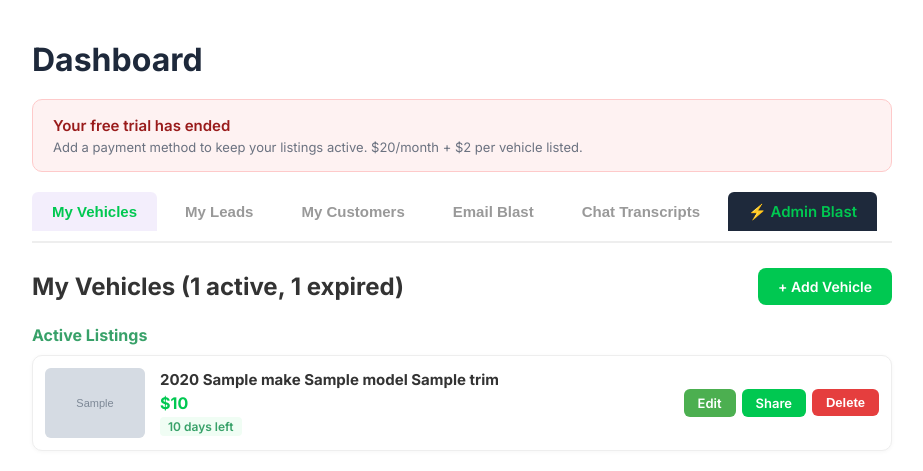
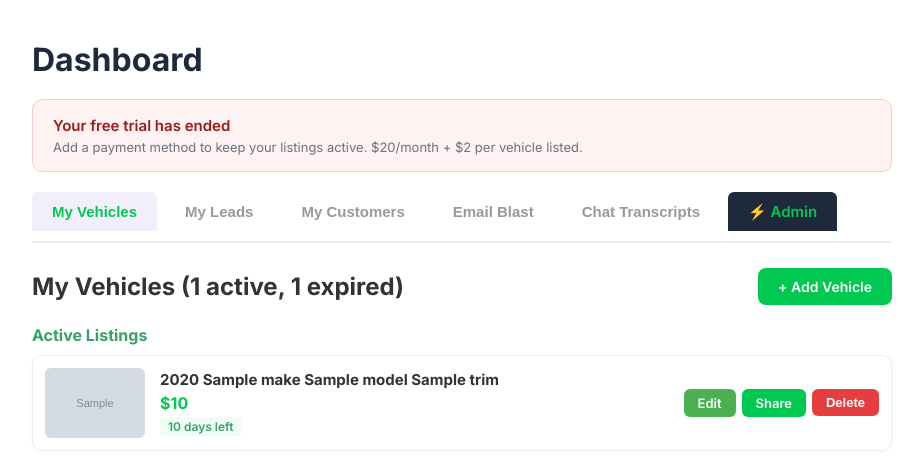
Before and after one commit to Carsinstock/carsinstock, a Flask app: template app/templates/salesperson/dashboard.html in a window 1280 px wide. Shown: the part 56-527 px from the top of the page, without its empty margins (178-1101 px from the left). Run offline with Flask 3, Linux system fonts and the light colour scheme; tables that the repository leaves empty hold one stand-in row (values such as "Sample post"); the template is opened without the code that fills it: values that come from a table or form of the project are taken from there, most other values are stand-ins (such as "Sample title", 1, 10 or a date in 2020); grey boxes marked "Sample" are stand-in pictures.

Commit message:
Fix admin blast button: rename to Admin, link to /admin panel

```diff
--- a/app/templates/salesperson/dashboard.html
+++ b/app/templates/salesperson/dashboard.html
@@ -29,7 +29,7 @@
         <button class="tab-btn" onclick="showTab('customers', this)">My Customers</button>
         <button class="tab-btn" onclick="showTab('email', this)">Email Blast</button>
         <button class="tab-btn" onclick="showTab('chats', this)">Chat Transcripts</button>
-        {% if is_admin %}<a href="/salesperson/admin/blast" class="tab-btn" style="background:#1E293B;color:#00C851;text-decoration:none;">⚡ Admin Blast</a>{% endif %}
+        {% if is_admin %}<a href="/admin" class="tab-btn" style="background:#1E293B;color:#00C851;text-decoration:none;">⚡ Admin</a>{% endif %}
     </div>
     <!-- MY VEHICLES TAB -->
     <div id="tab-vehicles" class="tab-content active">
```
